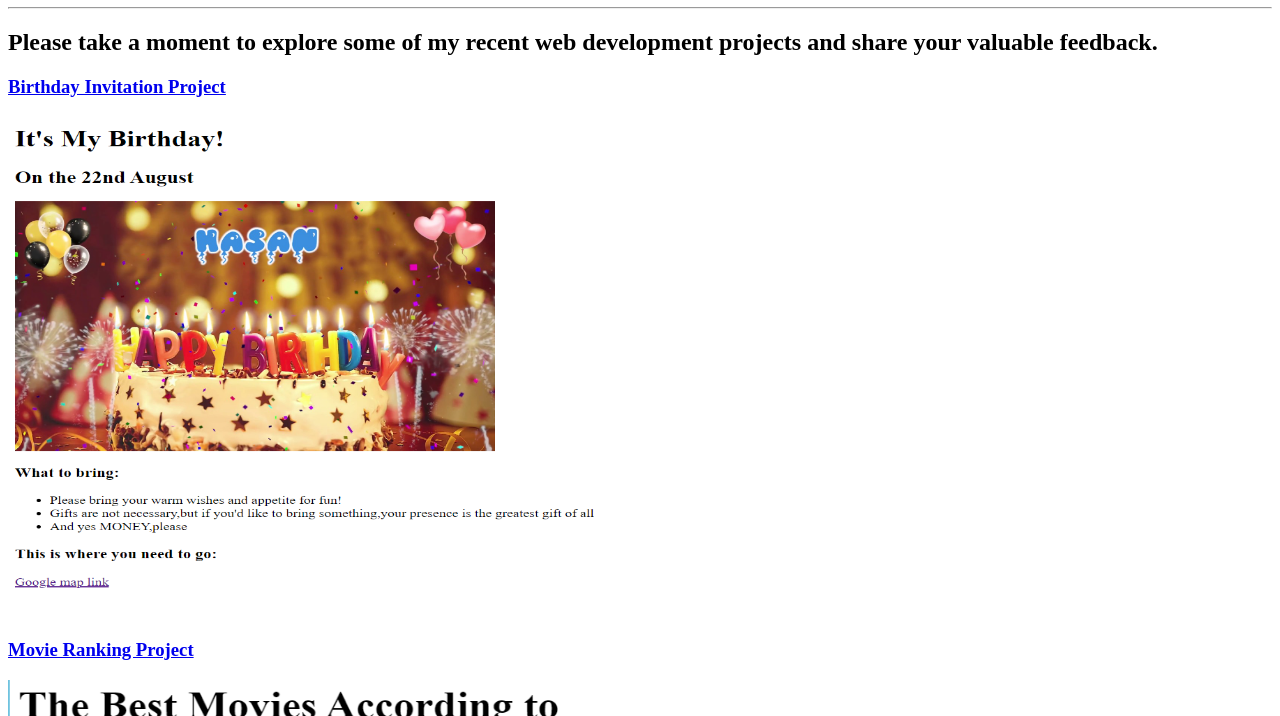
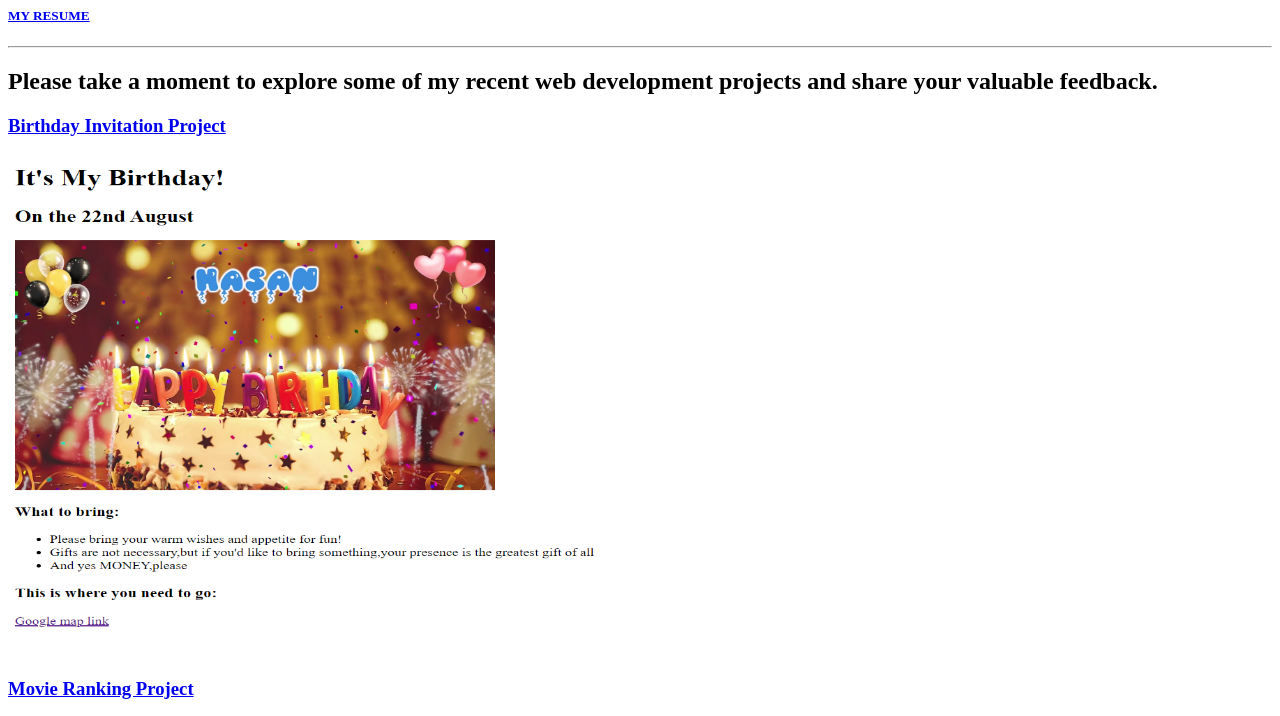
Before and after one commit to HasanZaidi15018/html-portfolio, a plain HTML site: page index.html in a window 1280 px wide. Shown: the part 99-815 px from the top of the page. Drawn offline with Linux system fonts and the light colour scheme.

Commit message:
Update index.html

```diff
--- a/index.html
+++ b/index.html
@@ -8,6 +8,7 @@
     <body>
         <h7>HasanWebWorks</h7>
         <center><h1>EXPLORE HASAN'S WORK</h1></center></center>
+        <h5><a href="./resume.html">MY RESUME</a></h5>
         <hr/>
         <h2>Please take a moment to explore some of my recent web development projects and share your valuable feedback.</h2>
         <h3><a href="./public/birthday-invite.html">Birthday Invitation Project</a></h3>
```
